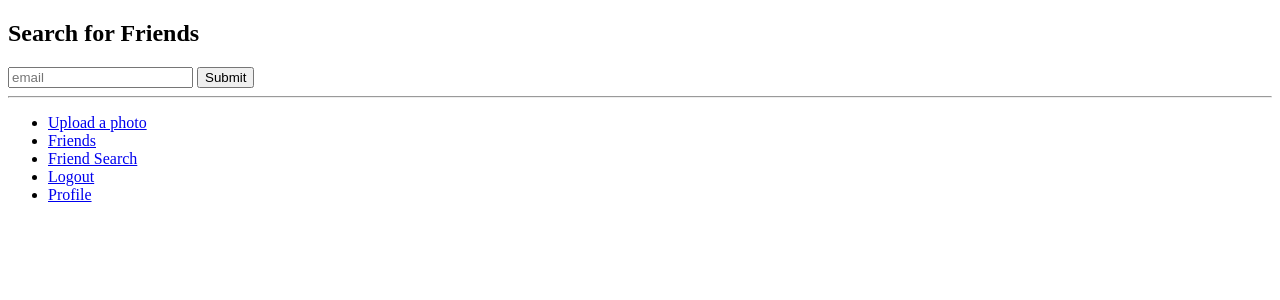
After one commit to dorrubin/mysql-photosharing, a Flask app: page /friends/search in a window 1280 px wide. The commit adds this page. Shown: the top 300 px of the page. Run offline with Flask 2, Linux system fonts and the light colour scheme; data comes from the database, SQL or seed files in the repository; both versions use the stored data as it was before the commit.

Commit message:
friend search by exact email

```diff
--- a/app.py
+++ b/app.py
@@ -164,10 +164,12 @@ def getUserIdFromEmail(email):
     cursor.execute("SELECT user_id  FROM Users WHERE email = '{0}'".format(email))
     return cursor.fetchone()[0]
 
-def getUserNameFromId(id):
+
+def getUserEntryFromId(uid):
     cursor = conn.cursor()
-    cursor.execute("SELECT first_name  FROM Users WHERE user_id = '{0}'".format(id))
-    return cursor.fetchone()[0]
+    cursor.execute("SELECT * FROM Users WHERE user_id = '{0}'".format(uid))
+    return cursor.fetchone()
+
 
 def isEmailUnique(email):
     #use this to check if a email has already been registered
@@ -188,20 +190,23 @@ def own_profile():
 @app.route('/profile/<page_id>')
 @flask_login.login_required
 def profile(page_id):
-    fname = getUserNameFromId(page_id)
+    fname = getUserEntryFromId(page_id)[3]
     return render_template('profile.html', name=fname)
 
-def getAllUserFriends(uid):
+
+def getAllUserFriends(email):
     cursor = conn.cursor()
     # get user email of users who are not friends with the logged in user
-    query = """SELECT responder_email
-               FROM Friends
-               WHERE requester_email = '{0}'
-               UNION
-               SELECT requester_email
-               FROM Friends
-               WHERE responder_email = '{0}'
-            """.format(uid)
+    query = """ SELECT user_id, email
+                FROM Users NATURAL JOIN
+                    (SELECT responder_email as email
+                    FROM Friends
+                    WHERE requester_email = '{0}'
+                    UNION
+                    SELECT requester_email as email
+                    FROM Friends
+                    WHERE responder_email = '{0}') AS T;
+            """.format(email)
     cursor.execute(query)
     return cursor.fetchall()  # returns all user emails
 
@@ -225,13 +230,30 @@ def getAllOtherUsers(uid):
     return cursor.fetchall()  # returns all user emails
 
 
-@app.route("/friends", methods=['GET', 'POST'])
+@app.route("/friends", methods=['GET'])
 @flask_login.login_required
 def friends():
-    friends = getAllUserFriends(flask_login.current_user.id)
+    email = getUserEntryFromId(flask_login.current_user.id)[1]
+    friends = getAllUserFriends(email)
     other_users = getAllOtherUsers(flask_login.current_user.id)
-    return render_template('friends.html', message="Look at all your possible friends", current_friends=friends, possible_friends=other_users)
+    return render_template('friends.html', current_friends=friends, possible_friends=other_users)
 
+@app.route('/friends/search', methods=['GET', 'POST'])
+def friend_search():
+    if flask.request.method == 'GET':
+        return render_template('search.html')
+    #The request method is POST (page is recieving data)
+    email = flask.request.form['email']
+    cursor = conn.cursor()
+    #check if email is registered
+    query = ''' SELECT email, first_name, last_name
+                FROM Users
+                WHERE email = '{0}'
+            '''
+    # embed()
+    cursor.execute(query.format(email))
+    data = cursor.fetchall()
+    return render_template('search.html', search_friends=data)
 
 #begin photo uploading code
 # photos uploaded using base64 encoding so they can be directly embeded in HTML
--- a/templates/profile.html
+++ b/templates/profile.html
@@ -15,7 +15,7 @@
     </ul>
 {% endif %}
 
-
+<hr>
 <ul>
     <li><a href='/upload'>Upload a photo</a> </li>
     <li><a href='/friends'>Friends</a> </li>
--- /dev/null
+++ b/templates/search.html
@@ -0,0 +1,27 @@
+<!doctype html>
+<title>Friends</title>
+
+<h2>Search for Friends</h2>
+<form action='search' method='POST'>
+    <input type='text' name='email' id='email' placeholder='email'></input>
+    <input type='submit' name='submit'></input>
+</form>
+
+
+{% if search_friends %}
+<h4>Here is what your search found:</h4>
+    <ul>
+    {% for friend in search_friends %}
+        <li><a href="/profile/{{friend[0]}}">{{friend[1]}} {{friend[2]}}</a></li>
+    {% endfor %}
+    </ul>
+{% endif %}
+
+<hr>
+<ul>
+    <li><a href='/upload'>Upload a photo</a> </li>
+    <li><a href='/friends'>Friends</a> </li>
+    <li><a href='/friends/search'>Friend Search</a> </li>
+    <li><a href='/logout'>Logout</a></li>
+    <li><a href='/profile'>Profile</a></li>
+</ul>
```
Also changed, not shown: schema.sql (+7 -5 lines), templates/friends.html (+3 -25 lines).
